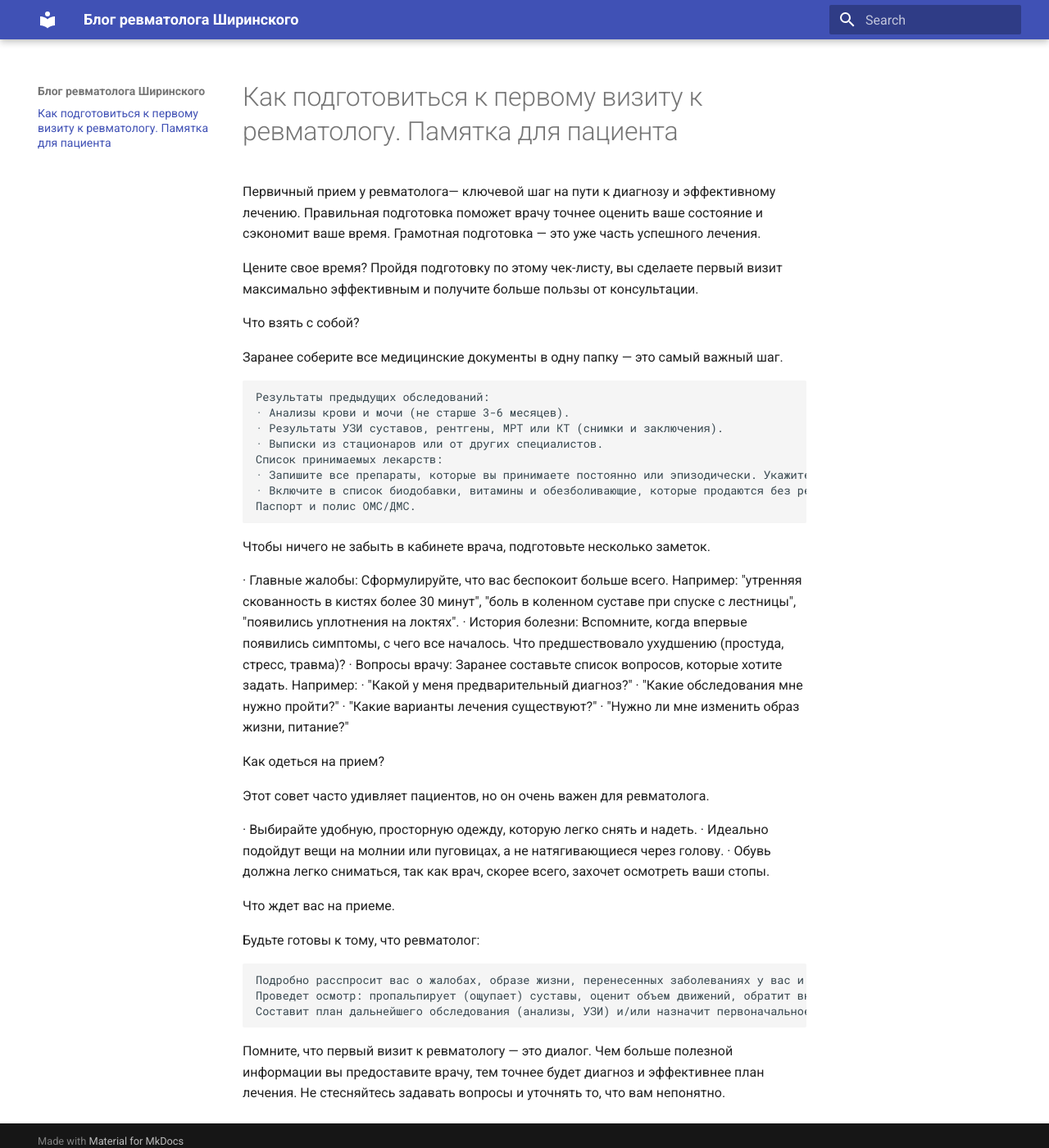
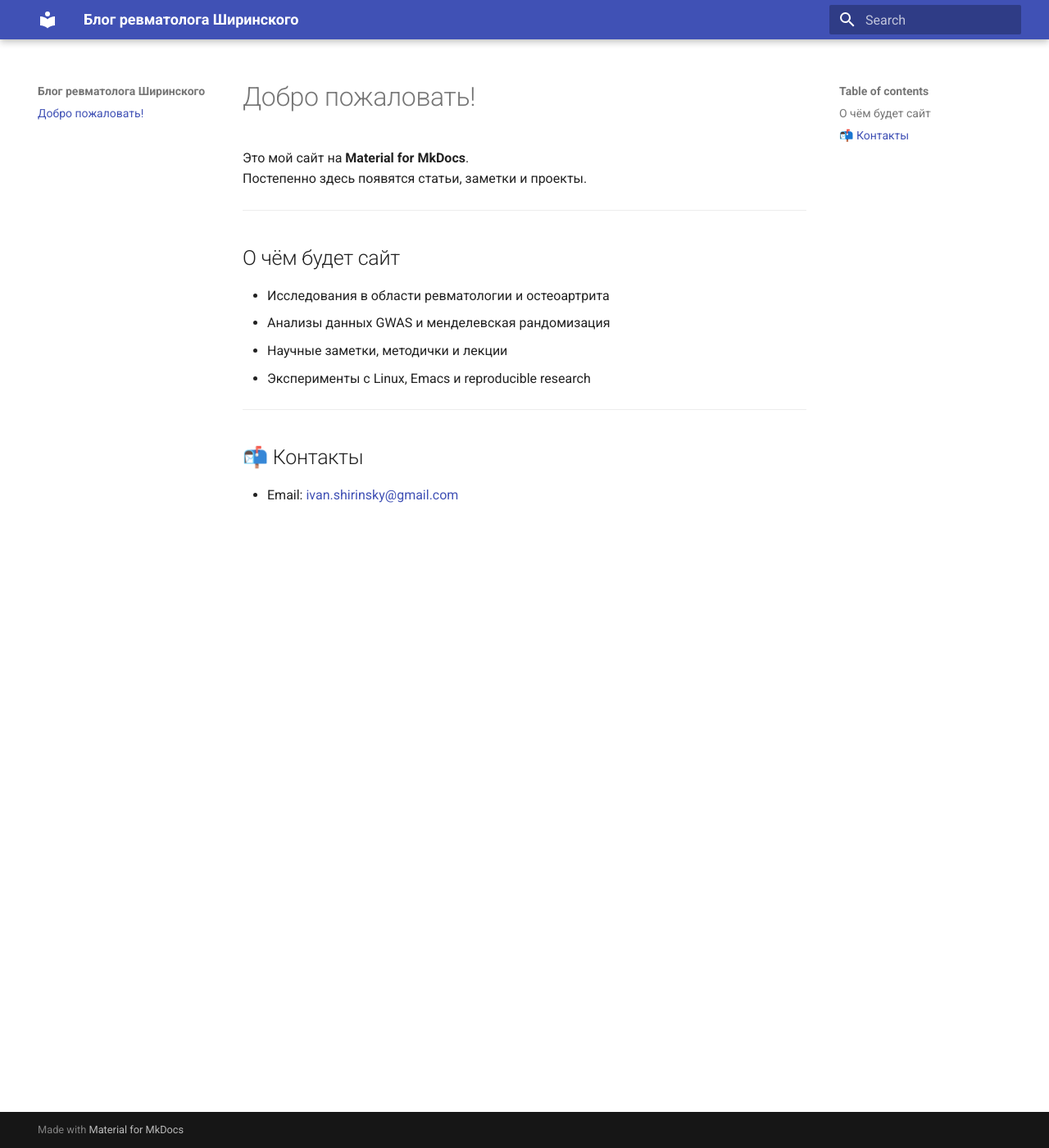
Before and after one commit to ivan-shirinsky/ivan-shirinsky.github.io, an MkDocs documentation site: the page built from docs/index.md, in a window 1280 px wide and 1400 px high. Shown: the whole window at 82% size. Built offline with MkDocs 1.6.1 and Material for MkDocs 9.7.7, drawn with Linux system fonts in a browser that asks for light colours.

Commit message:
Revise index page content and welcome message
Updated the content of the index page to welcome visitors and provide an overview of the site. Removed specific information about preparing for a rheumatologist visit.

```diff
--- a/docs/index.md
+++ b/docs/index.md
@@ -1,46 +1,19 @@
-# Как подготовиться к первому визиту к ревматологу. Памятка для пациента
+# Добро пожаловать!
 
-Первичный прием у ревматолога— ключевой шаг на пути к диагнозу и эффективному лечению. Правильная подготовка поможет врачу точнее оценить ваше состояние и сэкономит ваше время. Грамотная подготовка — это уже часть успешного лечения.
+Это мой сайт на **Material for MkDocs**.
+Постепенно здесь появятся статьи, заметки и проекты.
 
-Цените свое время? Пройдя подготовку по этому чек-листу, вы сделаете первый визит максимально эффективным и получите больше пользы от консультации.
+---
 
-Что взять с собой?
+##  О чём будет сайт
 
-Заранее соберите все медицинские документы в одну папку — это самый важный шаг.
+- Исследования в области ревматологии и остеоартрита
+- Анализы данных GWAS и менделевская рандомизация
+- Научные заметки, методички и лекции
+- Эксперименты с Linux, Emacs и reproducible research
 
-    Результаты предыдущих обследований:
-    · Анализы крови и мочи (не старше 3-6 месяцев).
-    · Результаты УЗИ суставов, рентгены, МРТ или КТ (снимки и заключения).
-    · Выписки из стационаров или от других специалистов.
-    Список принимаемых лекарств:
-    · Запишите все препараты, которые вы принимаете постоянно или эпизодически. Укажите названия, дозировки и частоту приема.
-    · Включите в список биодобавки, витамины и обезболивающие, которые продаются без рецепта.
-    Паспорт и полис ОМС/ДМС.
+---
 
-Чтобы ничего не забыть в кабинете врача, подготовьте несколько заметок.
+## 📬 Контакты
 
-· Главные жалобы: Сформулируйте, что вас беспокоит больше всего. Например: "утренняя скованность в кистях более 30 минут", "боль в коленном суставе при спуске с лестницы", "появились уплотнения на локтях".
-· История болезни: Вспомните, когда впервые появились симптомы, с чего все началось. Что предшествовало ухудшению (простуда, стресс, травма)?
-· Вопросы врачу: Заранее составьте список вопросов, которые хотите задать. Например:
-· "Какой у меня предварительный диагноз?"
-· "Какие обследования мне нужно пройти?"
-· "Какие варианты лечения существуют?"
-· "Нужно ли мне изменить образ жизни, питание?"
-
-Как одеться на прием?
-
-Этот совет часто удивляет пациентов, но он очень важен для ревматолога.
-
-· Выбирайте удобную, просторную одежду, которую легко снять и надеть.
-· Идеально подойдут вещи на молнии или пуговицах, а не натягивающиеся через голову.
-· Обувь должна легко сниматься, так как врач, скорее всего, захочет осмотреть ваши стопы.
-
-Что ждет вас на приеме.
-
-Будьте готовы к тому, что ревматолог:
-
-    Подробно расспросит вас о жалобах, образе жизни, перенесенных заболеваниях у вас и ваших близких родственников.
-    Проведет осмотр: пропальпирует (ощупает) суставы, оценит объем движений, обратит внимание на припухлость, покраснение и деформации.
-    Составит план дальнейшего обследования (анализы, УЗИ) и/или назначит первоначальное лечение
-
-Помните, что первый визит к ревматологу — это диалог. Чем больше полезной информации вы предоставите врачу, тем точнее будет диагноз и эффективнее план лечения. Не стесняйтесь задавать вопросы и уточнять то, что вам непонятно.
+- Email: [ivan.shirinsky@gmail.com](mailto:ivan.shirinsky@gmail.com)
```
